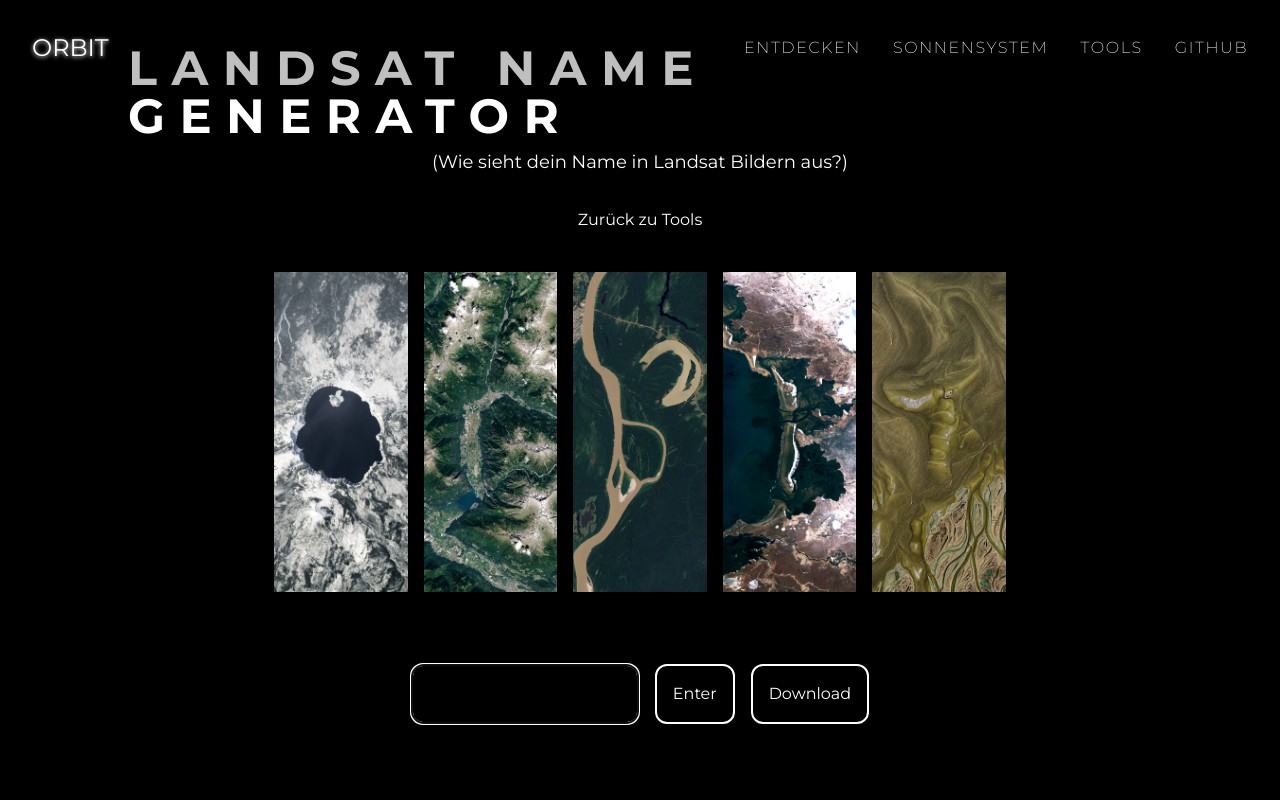
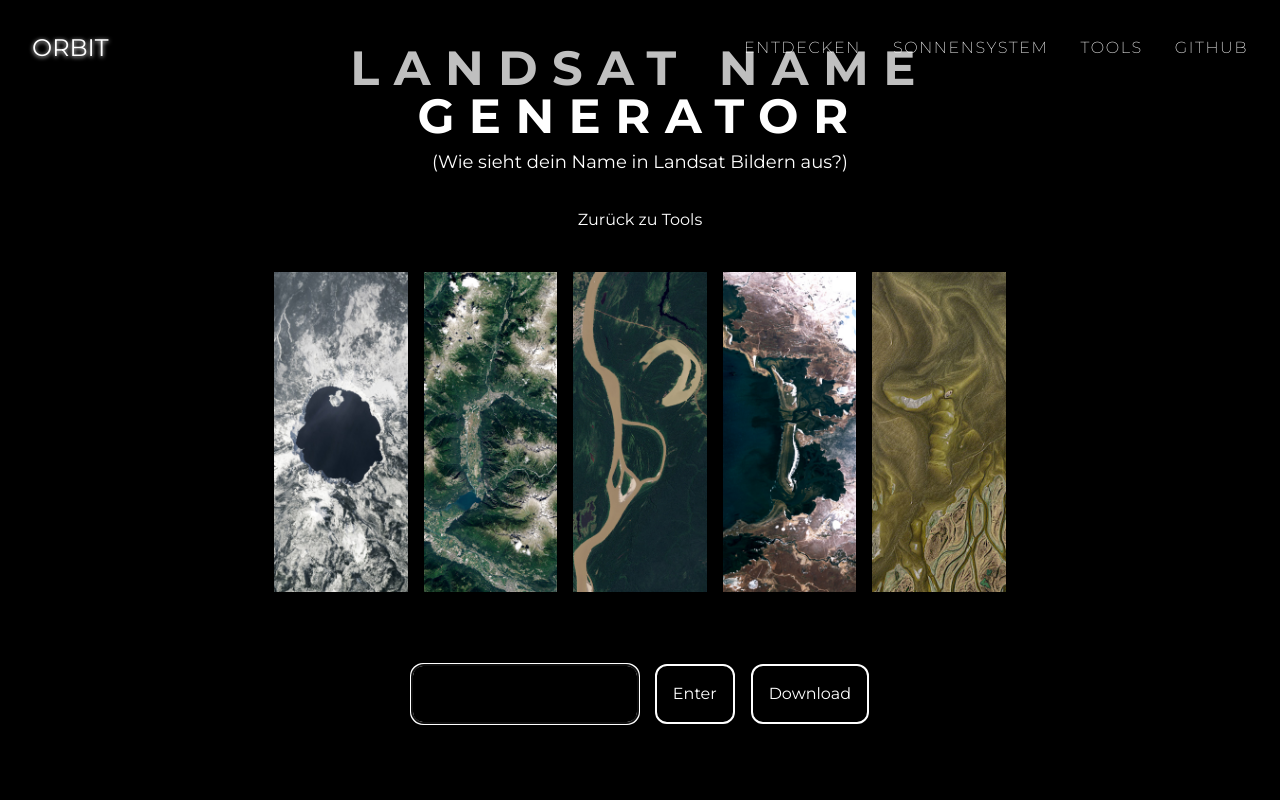
Before and after one commit to zeroequalsone/orbit, a Next.js app: page /tools/landsat-name-generator in a window 1280 px wide. Shown: the top 800 px of the page. Built offline with nearby package versions, Linux system fonts and the light colour scheme.

Commit message:
refactor(tools): extract shared tool header component (#58)

```diff
--- /dev/null
+++ b/app/components/tools/ToolBackButton.tsx
@@ -0,0 +1,5 @@
+import Link from "next/link";
+
+export default function ToolBackButton() {
+  return <Link href={"/tools"}>Zurück zu Tools</Link>;
+}
--- /dev/null
+++ b/app/components/tools/ToolHeader.tsx
@@ -0,0 +1,43 @@
+import { Tooltip } from "radix-ui";
+import { InfoIcon } from "@phosphor-icons/react";
+import ToolBackButton from "./ToolBackButton";
+
+type ToolHeaderProps = {
+  header: string;
+  desc: string;
+  toolTip?: string;
+};
+
+export default function ToolHeader({ header, desc, toolTip }: ToolHeaderProps) {
+  return (
+    <div className="flex flex-col items-center gap-8">
+      <div className="flex items-center flex-col gap-2">
+        <h1 className="text-5xl text-center font-bold uppercase tracking-[0.3em]">
+          {header}
+        </h1>
+        <div className="flex gap-2">
+          <h2 className="text-lg">({desc})</h2>
+          {toolTip && (
+            <Tooltip.Provider>
+              <Tooltip.Root delayDuration={0}>
+                <Tooltip.Trigger asChild>
+                  <InfoIcon className="cursor-help" />
+                </Tooltip.Trigger>
+                <Tooltip.Portal>
+                  <Tooltip.Content
+                    className="text-white text-sm bg-black/75 p-3 rounded-md max-w-64"
+                    sideOffset={5}
+                    side="right"
+                  >
+                    {toolTip}
+                  </Tooltip.Content>
+                </Tooltip.Portal>
+              </Tooltip.Root>
+            </Tooltip.Provider>
+          )}
+        </div>
+      </div>
+      <ToolBackButton />
+    </div>
+  );
+}
--- a/app/tools/distance-calculator/page.tsx
+++ b/app/tools/distance-calculator/page.tsx
@@ -4,6 +4,7 @@ import { InfoIcon } from "@phosphor-icons/react";
 import { Tooltip } from "radix-ui";
 import { useState } from "react";
 import { useRouter } from "next/navigation";
+import ToolHeader from "@/components/tools/ToolHeader";
 
 export default function DistanceCalculator() {
   const router = useRouter();
@@ -29,36 +30,11 @@ export default function DistanceCalculator() {
     <div className="min-h-screen">
       <section className="min-h-screen flex flex-col justify-center items-center">
         <div className="flex flex-col gap-10 w-4/5">
-          <div className="flex flex-col items-center gap-2">
-            <h1 className="text-5xl font-bold uppercase tracking-[0.3em]">
-              Distanz-Rechner
-            </h1>
-            <div className="flex flex-col justify-center items-center gap-8">
-              <div className="flex gap-2">
-                <h2 className="text-lg">(Vereinfachte Berechnungen)</h2>
-                <Tooltip.Provider>
-                  <Tooltip.Root delayDuration={0}>
-                    <Tooltip.Trigger asChild>
-                      <InfoIcon className="cursor-help" />
-                    </Tooltip.Trigger>
-                    <Tooltip.Portal>
-                      <Tooltip.Content
-                        className="text-white text-sm bg-black/80 p-3 rounded-md max-w-64"
-                        sideOffset={5}
-                        side="right"
-                      >
-                        Berechnung basiert auf runder Umlaufbahn (nicht
-                        elliptisch).
-                      </Tooltip.Content>
-                    </Tooltip.Portal>
-                  </Tooltip.Root>
-                </Tooltip.Provider>
-              </div>
-              <button onClick={router.back} className="cursor-pointer">
-                Zurück zu Tools
-              </button>
-            </div>
-          </div>
+          <ToolHeader
+            header="Distanz-Rechner"
+            desc="Vereinfachte Berechnungen"
+            toolTip="Berechnung basiert auf runder Umlaufbahn (nicht elliptisch)."
+          />
           <div className="flex flex-col items-center gap-28">
             <div className="flex flex-col items-center gap-10">
               <div className="flex items-center gap-10 text-xl">
--- a/app/tools/landsat-name-generator/page.tsx
+++ b/app/tools/landsat-name-generator/page.tsx
@@ -5,6 +5,7 @@ import { toPng } from "html-to-image";
 import { landsatLetters } from "@/data/landsatLetters";
 import { useRouter } from "next/navigation";
 import Link from "next/link";
+import ToolHeader from "@/components/tools/ToolHeader";
 
 type LandsatImageInfo = {
   letter: string;
@@ -80,19 +81,10 @@ export default function LandSatNameGenerator() {
     <div className="min-h-screen">
       <section className="min-h-screen flex flex-col justify-center items-center">
         <div className="flex flex-col items-center gap-10 w-4/5">
-          <div className="flex flex-col items-center gap-2">
-            <h1 className="text-5xl font-bold uppercase tracking-[0.3em]">
-              Landsat Name Generator
-            </h1>
-            <div className="flex flex-col justify-center items-center gap-8">
-              <h2 className="text-lg">
-                (Wie sieht dein Name in Landsat Bildern aus?)
-              </h2>
-              <button onClick={router.back} className="cursor-pointer">
-                Zurück zu Tools
-              </button>
-            </div>
-          </div>
+          <ToolHeader
+            header="Landsat Name Generator"
+            desc="Wie sieht dein Name in Landsat Bildern aus?"
+          />
           <div ref={ref} className="flex flex-wrap gap-4 justify-center">
             {images.map((randomImage, idx) => (
               <Link
--- a/app/tools/size-calculator/page.tsx
+++ b/app/tools/size-calculator/page.tsx
@@ -1,5 +1,6 @@
 "use client";
 
+import ToolHeader from "@/components/tools/ToolHeader";
 import { planets } from "@/data/planets";
 import { useRouter } from "next/navigation";
 import { useState } from "react";
@@ -26,17 +27,10 @@ export default function SizeCalculator() {
     <div className="min-h-screen">
       <section className="min-h-screen flex flex-col justify-center items-center">
         <div className="flex flex-col gap-10 w-4/5">
-          <div className="flex flex-col items-center gap-2">
-            <h1 className="text-5xl font-bold uppercase tracking-[0.3em]">
-              Größen-Rechner
-            </h1>
-            <div className="flex flex-col justify-center items-center gap-8">
-              <h2 className="text-lg">(Wie oft passen Planete ineinander?)</h2>
-              <button onClick={router.back} className="cursor-pointer">
-                Zurück zu Tools
-              </button>
-            </div>
-          </div>
+          <ToolHeader
+            header="Größen-Rechner"
+            desc="Wie oft passen Planete ineinander?"
+          />
           <div className="flex flex-col items-center gap-28">
             <div className="flex flex-col items-center gap-10">
               <div className="flex items-center gap-10 text-xl">
--- a/app/tools/weight-calculator/page.tsx
+++ b/app/tools/weight-calculator/page.tsx
@@ -1,5 +1,6 @@
 "use client";
 
+import ToolHeader from "@/components/tools/ToolHeader";
 import WeightCalculatorControls from "@/components/weight-calculator/WeightCalculatorControls";
 import WeightComparison from "@/components/weight-calculator/WeightComparison";
 import { planets } from "@/data/planets";
@@ -18,17 +19,10 @@ export default function WeightCalculator() {
   return (
     <section className="min-h-screen flex flex-col justify-center items-center">
       <div className="flex flex-col p-8 mt-20 gap-10 lg:max-w-384">
-        <div className="flex flex-col items-center gap-8">
-          <div className="flex flex-col items-center gap-2">
-            <h1 className="text-3xl text-center lg:text-5xl font-bold uppercase tracking-[0.3em]">
-              Gewicht-Rechner
-            </h1>
-            <h2 className="lg:max-w-full max-w-xs text-center text-lg">
-              (Wie viel wiegst du auf anderen Planeten?)
-            </h2>
-          </div>
-          <Link href={"/tools"}>Zurück zu Tools</Link>
-        </div>
+        <ToolHeader
+          header="Gewicht-Rechner"
+          desc="Wie viel wiegst du auf anderen Planeten?"
+        />
         <WeightCalculatorControls
           earthWeight={earthWeight}
           onEarthWeightChange={setEarthWeight}
```
